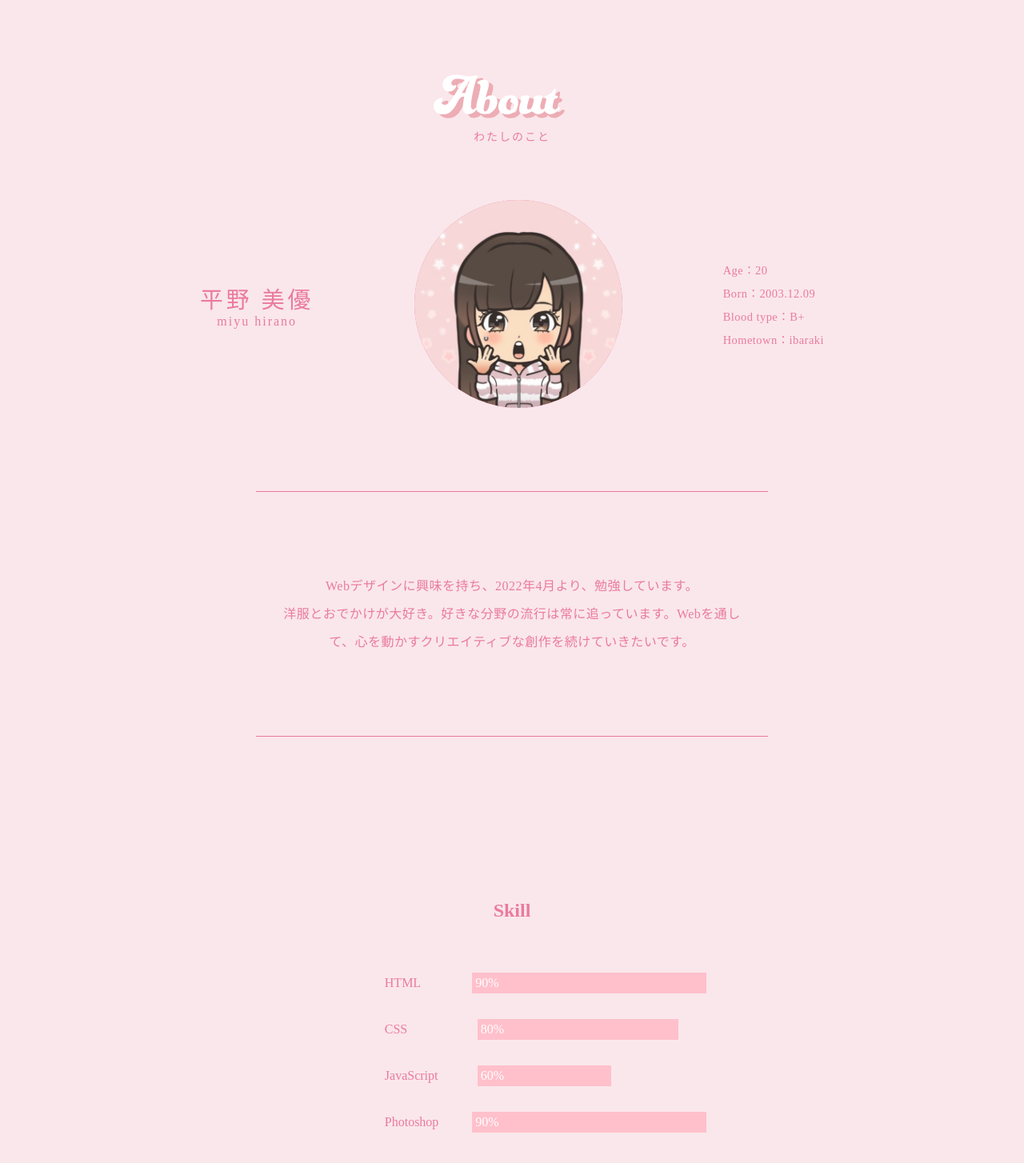
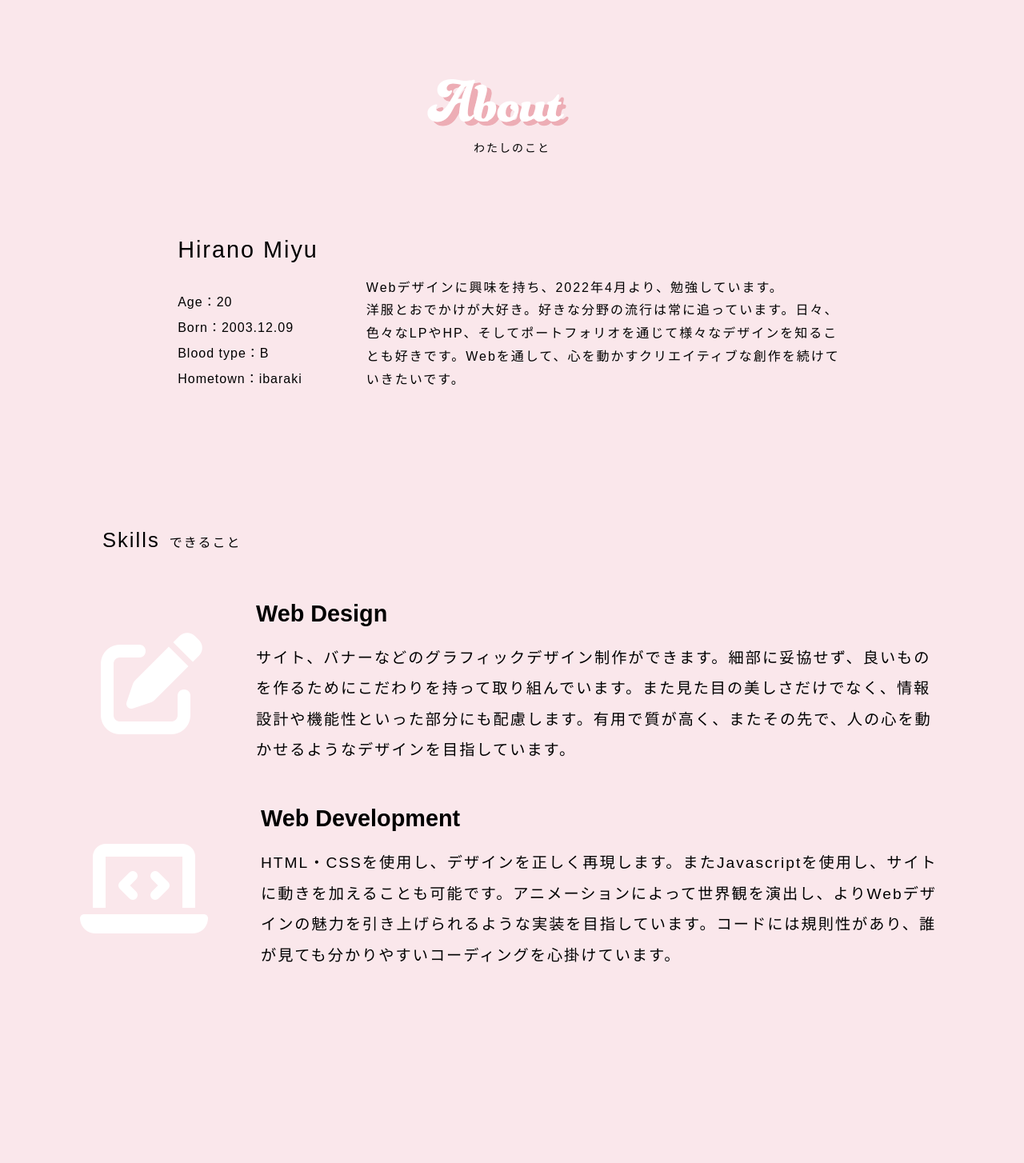
Before and after one commit to mise29/portfolio-2023, a plain HTML site: page about.html in a window 1280 px wide. Shown: the whole page at 80% size. After the commit the page ends 1274 px from the top, so only its background shows below. Drawn offline with nearby package versions, Linux system fonts and the light colour scheme.

Commit message:
Add files via upload

```diff
--- a/about.html
+++ b/about.html
@@ -6,6 +6,7 @@
     <meta name="viewport" content="width=device-width, initial-scale=1.0">
     <title>About</title>
     <link rel="stylesheet" href="css/about.css">
+    <script src="https://kit.fontawesome.com/5388a13b3e.js" crossorigin="anonymous"></script>
 </head>
 
 <body>
@@ -16,21 +17,23 @@
             <div class="about-profile">
 
                 <div class="name">
-                    <h3>平野 美優</h3>
-                    <h4>miyu hirano</h4></div>
-
-                    <div class="profile-img"><img src="images/about-image.jpg" alt=""></div>
-
-                    <div class="profile">
-                    <p>Age：20
+                    <h3>Hirano Miyu</h3>
+                    <p class="profile">Age：20
                         <br>Born：2003.12.09
-                        <br>Blood type：B+
+                        <br>Blood type：B
                         <br>Hometown：ibaraki
-                    </p></div>
+                    </p>
                 </div>
                 <div class="detail">
-                    <p>Webデザインに興味を持ち、2022年4月より、勉強しています。<br>洋服とおでかけが大好き。好きな分野の流行は常に追っています。Webを通して、心を動かすクリエイティブな創作を続けていきたいです。
-                    </p></div>
+                    <p>Webデザインに興味を持ち、2022年4月より、勉強しています。<br>洋服とおでかけが大好き。好きな分野の流行は常に追っています。日々、色々なLPやHP、そしてポートフォリオを通じて様々なデザインを知ることも好きです。Webを通して、心を動かすクリエイティブな創作を続けていきたいです。
+                    </p>
+                </div>
+                <div class="detail-02">
+                    <p>Webデザインに興味を持ち、2022年4月より、勉強しています。洋服とおでかけが大好き。好きな分野の流行は常に追っています。日々、色々なLPやHP、そしてポートフォリオを通じて様々なデザインを知ることも好きです。Webを通して、心を動かすクリエイティブな創作を続けていきたいです。
+                    </p>
+                </div>
+            </div>
+        </div>
         <!-- </div>
             <p class="like">デザインするうえで、色んな企業や職種の方のHPやLPを
                 見てデザインアイデアを自分に取り込むことが好きです。</p>
@@ -39,53 +42,39 @@
         </div>
     </section>
 
-    <section class="skill">
-        <h2>Skill</h2>
-        <div class="graph">
-            <div class="graph-01">
-                <div class="graph-p">
-                    <p>HTML</p>
+    <section class="skills">
+        <p class="skill-section">Skills<span>できること</span></p>
+        <div class="icons">
+
+            <div class="icon-design">
+            <i class="fa-solid fa-pen-to-square"></i>
+            <div class="des">
+            <h4>Web Design</h4>
+            <p>サイト、バナーなどのグラフィックデザイン制作ができます。細部に妥協せず、良いものを作るためにこだわりを持って取り組んでいます。また見た目の美しさだけでなく、情報設計や機能性といった部分にも配慮します。有用で質が高く、またその先で、人の心を動かせるようなデザインを目指しています。
+            </p></div>
         </div>
-                <div class="bar bar1">90%</div>
-            </div>
-            <div class="graph-01">
-                <div class="graph-p">
-                    <p>CSS</p>
-                </div>
-                <div class="bar bar2">80%</div>
-            </div>
-            <div class="graph-01">
-                <div class="graph-p">
-                    <p>JavaScript</p>
-                </div>
-                <div class="bar bar3">60%</div>
-            </div>
-            <div class="graph-01">
-                <div class="graph-p">
-                    <p>Photoshop</p>
-                </div>
-                <div class="bar bar4">90%</div>
+
+            <div class="icon-development">
+            <i class="fa-solid fa-laptop-code"></i>
+            <div class="dev">
+            <h4>Web Development</h4>
+            <p>HTML・CSSを使用し、デザインを正しく再現します。またJavascriptを使用し、サイトに動きを加えることも可能です。アニメーションによって世界観を演出し、よりWebデザインの魅力を引き上げられるような実装を目指しています。コードには規則性があり、誰が見ても分かりやすいコーディングを心掛けています。</p></div>
             </div>
         </div>
-        <!-- <div class="graph-01">
-            <div class="graph-p"><p>Illustrator</p></div>
-        <div class="bar bar5">90%</div>
-    </div> -->
-        </div>
     </section>
+
 </body>
 
 <script src="https://unpkg.com/scrollreveal"></script>
 <script>
     // 60pxずれた位置からスタート 2000ms=2s かけて現れる
     ScrollReveal({ reset: false, distance: "60px", duration: 2000 });
-        ScrollReveal().reveal(".main-title", { delay: 200, origin:"left" });
-        ScrollReveal().reveal(".section-01 .image, .info", { delay: 600, origin:"bottom" });
-        ScrollReveal().reveal(".text-box", { delay: 700, origin:"right" });
-        ScrollReveal().reveal(".section-02 .image, .section-03 .image", { delay: 500, origin:"top" });
-        ScrollReveal().reveal(".media-info li", { delay: 500, origin:"left", interval: 200 });
-        ScrollReveal().reveal(".text-box", { delay: 700, origin:"right" });
-        ScrollReveal().reveal(".media-text-box", { delay: 700, origin:"right" });
+    ScrollReveal().reveal(".main-title", { delay: 200, origin: "left" });
+    ScrollReveal().reveal(".about-profile", { delay: 600, origin: "top" });
+    ScrollReveal().reveal(".detail", { delay: 700, origin: "bottom" });
+    ScrollReveal().reveal(".skill-section", { delay: 200, origin: "left" });
+    ScrollReveal().reveal(".icon-design", { delay: 600, origin: "top" });
+    ScrollReveal().reveal(".icon-development", { delay: 1000, origin: "top" });
 </script>
 
 </html>
--- a/css/about.css
+++ b/css/about.css
@@ -2,8 +2,7 @@
     margin: 0;
     padding: 0;
     box-sizing: border-box;
-    /* font-family: "Cardinal", serif; */
-    font-family: "sofia-pro","sans-serif";
+    font-family: "Yu Gothic UI", sans-serif;
 }
 
 body {
@@ -11,28 +10,10 @@ body {
     overflow-x: hidden;
 }
 
-section {
-    padding: 60px 100px;
-}
-
-.section-01 {
-    display: flex;
-    align-items: center;
-    justify-content: center;
-    color: #EA7AA0;
-}
-
-.container {
-    display: flex;
-    justify-content: center;
-    align-items: center;
-    flex-direction: column;
-}
-
 .main-title {
-    width: 260px;
-    margin-top: -40px;
-    margin-bottom: 50px;
+    width: 280px;
+    padding: 60px 0 40px 0;
+    margin: -40px auto 50px auto;
 }
 
 .main-title span {
@@ -43,237 +24,195 @@ section {
     margin-top: -48px;
 }
 
-.name h3 {
-    font-size: 1.8rem;
-    letter-spacing: 4px;
-    font-weight: normal;
+.about-profile {
+    padding: 0 100px;
+    display: flex;
+    gap: 60px;
+    justify-content: center;
+    align-items: end;
 }
 
-
-.name h4 {
-    font-size: 1rem;
-    letter-spacing: 2px;
-    font-weight: normal;
-    text-align: center;
+.name {
+    text-align: left;
 }
 
-.profile p {
-    font-size: .9rem;
-    letter-spacing: .5px;
+.name h3 {
+    margin: 0;
+    padding: 0;
+    font-weight: normal;
+    font-size: 1.8rem;
+    letter-spacing: 2px;
     line-height: 2;
 }
 
-.about-profile {
-    width: 780px;
-    display: flex;
-    justify-content: space-between;
-    align-items: center;
-    margin: 20px auto 0 auto;
-}
-
-.profile-img img {
-    width: 260px;
-    height: 260px;
-    background: #EA7AA0;
-    border-radius: 50%;
+.name p {
+    margin-top: 20px;
+    padding: 0;
+    letter-spacing: 1px;
+    line-height: 2;
 }
 
 .detail {
-    border-top: 1px solid #EA7AA0;
-    border-bottom: 1px solid #EA7AA0;
-    width: 82%;
-    margin-top: 100px;
-    padding: 100px 0;
-    line-height: 2.2;
-    letter-spacing: .5px;
+    width: 600px;
 }
+
 .detail p {
     font-size: 1rem;
-    width: 600px;
-    margin: 0 auto;
-    text-align: center;
+    letter-spacing: 2px;
+    line-height: 1.8;
 }
 
-.border {
-    width: 80%;
-    border-bottom: 1px solid #EA7AA0;
+.skill-section {
+    padding-left: 28px;
 }
 
-
-#content {
-    position: absolute;
-    top: 50%;
-    left: 50%;
-    transform: translate(-50%, -50%);
-    width: 540px;
+.skills {
+    margin-top: 100px;
+    padding: 60px 100px;
 }
 
-.bar {
-    max-width: 400px;
-    width: 100%;
-    margin: 1rem;
-    color: #fff;
-    padding: 0.25rem;
-    animation: bar-animation 1 2s;
-    background: pink;
+.skills p {
+    font-size: 1.6rem;
+    letter-spacing: 2px;
+    line-height: 2;
 }
 
-.bar1 {
-    max-width: 70%;
+.skills span {
+    font-size: 1rem;
+    margin-left: 12px;
 }
 
-.bar2 {
-    max-width: 60%;
+.icons i {
+    font-size: 8rem;
+    color: #fff;
 }
 
-.bar3 {
-    max-width: 40%;
+.fa-pen-to-square {
+    padding: 0 26px;
 }
 
-.bar4 {
-    max-width: 70%;
+.fa-laptop-code {
+    padding: 0 26px 0 0;
 }
 
-.bar5 {
-    max-width: 50%;
+.icons p {
+    color: #000;
+    font-size: 1.2rem;
 }
 
-.graph {
-    width: 48%;
-    margin: 0 auto;
-    padding-left: 100px;
+.icon-design {
+    display: flex;
+    align-items: center;
+    padding: 50px 0;
+}
+.icon-design h4 {
+    font-size: 1.8rem;
+    padding-left: 40px;
+}
+.icon-design p {
+    font-size: 1.2rem;
+    padding-left: 40px;
+    margin-left: auto;
+    padding-top: 20px;
 }
 
-.graph-01 {
+/* .icon-design span {
+    font-size: 1rem;
+} */
+
+/* .icon-development span {
+    font-size: 1rem;
+} */
+
+.icon-development {
+    font-size: 1rem;
     display: flex;
     align-items: center;
 }
 
-.skill h2 {
-    color: #EA7AA0;
+.icon-development h4 {
+    font-size: 1.8rem;
+    padding-left: 40px;
+}
+.icon-development p {
+    font-size: 1.2rem;
+    padding-left: 40px;
+    margin-left: auto;
+    padding-top: 20px;
 }
 
-.graph-p {
-    color: #EA7AA0;
-    width: 100px;
+.detail-02 {
+    display: none;
 }
-
-@keyframes bar-animation {
-    0% {
-        width: 0px;
+@media screen and (max-width:768px) {
+    .about-profile {
+        display: block;
+        padding: 0 28px;
+    }
+    .name h3 {
+        font-size: 2.2rem;
+    }
+    .name p {
+        font-size: 1.2rem;
     }
 
-    100% {
+    .detail {
+        display: none;
+    }
+
+    .detail-02 {
+        display: block;
         width: 100%;
+        text-align: left;
+        margin: 0 auto;
+        margin-top: 40px;
+        letter-spacing: 2px;
+        line-height: 2;
+    }
+    .detail-02 p {
+        text-align: left;
+    }
+    .skills {
+        padding: 60px 28px;
+    }
+    .skill-section {
+        padding-left: 0;
+        text-align: left;
+    }
+    .icon-design h4 {
+        border-top: 1px solid #000;
+        padding-left: 0;
+        padding-top: 20px;
+    }
+    .icon-development h4 {
+        border-top: 1px solid #000;
+        padding-left: 0;
+        padding-top: 20px;
+    }
+    .icon-design p {
+        text-align: left;
+        font-weight: normal;
+        font-size: 1rem;
+        line-height: 1.8;
+    }
+    /* .icon-design span {
+        line-height: 2;
+        font-weight: normal;
+    } */
+    .icon-development p {
+        text-align: left;
+        font-weight: normal;
+        font-size: 1rem;
+        line-height: 1.8;
+    }
+    /* .icon-development span {
+        line-height: 2;
+        font-weight: normal;
+    } */
+    .icons i {
+        display: none;
+    }
+    .icons p {
+        padding-left: 0;
     }
 }
-
-.skill h2 {
-    margin: 84px 0 48px 0;
-    text-align: center;
-}
-
-.skill {
-    margin-bottom: 100px;
-}
-
-@media screen and (max-width:1024px) {
-
-    .graph {
-        width: 60%;
-        margin: 0 auto;
-        padding-left: 0;
-    }
-
-    .bar1 {
-        max-width: 70%;
-    }
-
-    .bar2 {
-        max-width: 60%;
-    }
-
-    .bar3 {
-        max-width: 40%;
-    }
-
-    .bar4 {
-        max-width: 70%;
-    }
-
-    .bar5 {
-        max-width: 50%;
-    }
-
-    .skill h2 {
-        margin: 60px 0 32px 0;
-        text-align: center;
-    }
-
-}
-
-@media screen and (max-width:768px) {
-    .about-profile {
-
-        text-align: center;
-    }
-
-    .name h3 {
-        font-size: 2rem;
-    }
-
-    .about-profile {
-        display: block;
-    }
-
-    .profile {
-        margin-top: 40px;
-    }
-    .profile-img {
-        width: 200px;
-        height: 200px;
-        margin: 48px auto 0 auto;
-    }
-
-    .main-title {
-        font-size: 2.4rem;
-        margin-bottom: 50px;
-    }
-
-    .graph {
-        width: 68%;
-        margin: 0 auto;
-        padding-left: 20px;
-    }
-    .graph-p {
-        width: 80px;
-        font-size: .7rem;
-    }
-    .bar {
-        margin: .6rem;
-    }
-    .bar1 {
-        max-width: 60%;
-    }
-
-    .bar2 {
-        max-width: 50%;
-    }
-
-    .bar3 {
-        max-width: 30%;
-    }
-
-    .bar4 {
-        max-width: 60%;
-    }
-
-
-
-    .skill h2 {
-        margin: 60px 0 32px 0;
-        text-align: center;
-    }
-
-
-}
--- a/css/style.css
+++ b/css/style.css
@@ -7,11 +7,10 @@ body {
     padding: 0;
     box-sizing: border-box;
     scroll-behavior: smooth;
-    /* font-family: "Cardinal",serif; */
 }
 
 body {
-    font-family: Arial, sans-serif;
+    font-family: "Yu Gothic UI", sans-serif;
     font-size: 100%;
     margin: 0;
     padding: 0;
@@ -190,32 +189,8 @@ nav {
     margin-top: -100px;
     justify-content: center;
 }
-.m-logo {
-    padding-top: 80px;
-    text-align: right;
-}
-.m-logo img {
-    width: 40rem;
-}
 .box-top {
     display: none;
-}
-@media screen and (max-width: 1024px) {
-    .top-logo {
-        gap: 2px;
-    }
-    /* .shadow-logo {
-        width: 600px;
-        height: 600px;
-    } */
-    /* .top-logo h1 {
-        font-size: 3.8rem;
-        padding-left: 120px;
-    } */
-    .m-logo img {
-        width: 38rem;
-        padding-right: 40px;
-    }
 }
 
 @media screen and (max-width: 768px) {
@@ -230,16 +205,8 @@ nav {
     }
 
     .top-name img {
-        margin-top: -10px;
+        margin-top: 80px;
     }
-    /* .top-logo h1 {
-        padding: 0;
-        position: absolute;
-        top: 22vh;
-        right: 0;
-        left: 0;
-        font-size: 2.6rem;
-    } */
     .m-logo {
         padding: 0;
         text-align: center;
@@ -406,12 +373,11 @@ button {
     height: 2.8em;
     background: #EA7AA0;
     border-radius: 50px;
-    /* border: 1px solid #EA7AA0; */
-    /* box-shadow: 0 3px 5px 1px rgba(0, 0, 0, 0.2); */
-    /* margin-bottom: 100px; */
 }
 
 button p {
+    padding: 0;
+    margin: 0;
     text-align: center;
     color: #fff;
     letter-spacing: 1.2px;
@@ -613,6 +579,10 @@ textarea:focus {
     text-align: center;
     letter-spacing: .2px;
 }
+.send-btn p {
+    padding: 0;
+    margin: 0;
+}
 .contact-card p {
     font-size: .88rem;
 }
@@ -626,3 +596,29 @@ button:hover {
     transition: .5s;
     background-color: #F8A8C5;
 }
+
+.return a {
+    margin-left: auto;
+    padding: 80px 20px 0 0;
+    display: flex;
+    justify-content: center;
+    align-items: center;
+    width: 60px;
+    height: 60px;
+}
+
+.arrow-return {
+    width: 20px;
+    height: 20px;
+    border-top: 3px solid #EA7AA0;
+    border-right: 3px solid #EA7AA0;
+    transform: rotate(-45deg);
+    margin-top: 5px;
+}
+.return p {
+    font-size: 0.8rem;
+    text-align: right;
+    margin-right: 24px;
+    margin-top: -20px;
+    color: #EA7AA0;
+}
--- a/css/works.css
+++ b/css/works.css
@@ -4,8 +4,7 @@
     margin: 0;
     padding: 0;
     box-sizing: border-box;
-    /* font-family: "Cardinal",serif; */
-    font-family: Arial, sans-serif;
+    font-family: "Yu Gothic UI", sans-serif;
 }
 
 body {
@@ -50,6 +49,7 @@ section {
     justify-content: center;
     align-items: center;
     margin-top: 40px;
+    padding: 0 60px 100px 60px;
 }
 
 .content img {
@@ -70,6 +70,12 @@ section {
 
 }
 
+h3 {
+    margin: 0;
+    padding: 0;
+    letter-spacing: 1px;
+}
+
 .text-box {
     z-index: 20;
     background: rgba(255, 255, 255, 0.1);
@@ -80,8 +86,8 @@ section {
     border-radius: 1px solid rgba(255, 255, 255, 0.1);
 }
 
-.text-box h3 {
-    font-size: 2rem;
+.text-box h4 {
+    font-size: 1.4rem;
     margin-bottom: 10px;
 }
 .media-text-box {
@@ -148,20 +154,23 @@ section {
 
 /* section 02 */
 .section-title {
-    font-size: 3rem;
+    font-size: 2.4rem;
     margin: 80px auto 0 auto;
 }
 .section-03 img {
     background: #fff;
 }
 .info-title {
-    font-size: 1.8rem;
+    font-size: 1.4rem;
     margin-bottom: 10px;
 }
 
 .info {
     width: 700px;
     margin-left: 50px;
+}
+.section-02-02 .info {
+    margin-left: 0;
 }
 
 .section-02-media {
@@ -250,6 +259,15 @@ section {
     margin-bottom: 80px;
 }
 
+p {
+    line-height: 2;
+    letter-spacing: 1.8px;
+    font-size: 1rem;
+}
+.media-info p {
+    padding-right: 20px;
+}
+
 @media screen and (max-width: 1024px) {
 
     .section-03 .content {
```
Also changed, not shown: index.html (+5 -0 lines), works.html (+16 -15 lines). Lines whose indentation alone changed are shown as unchanged.
